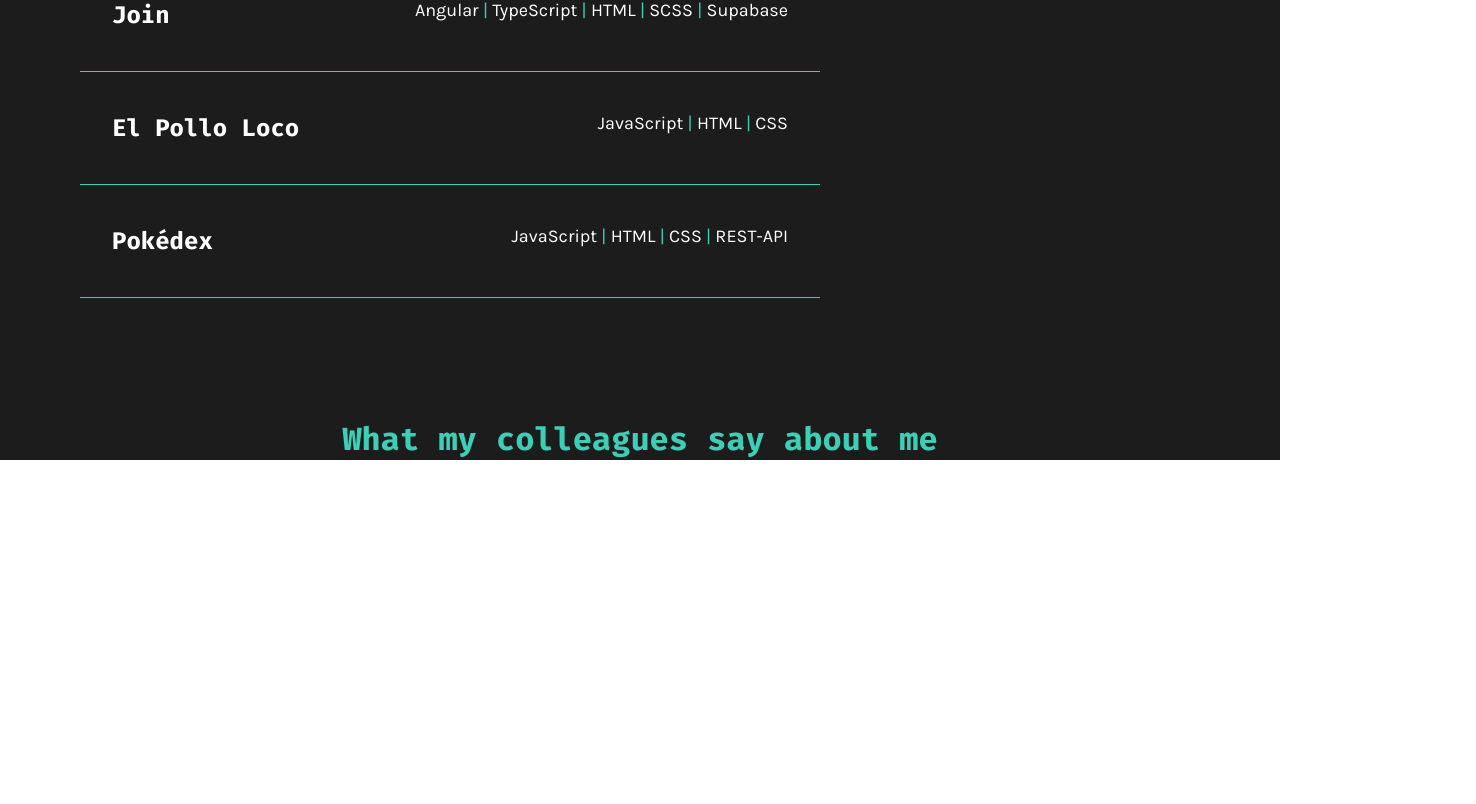
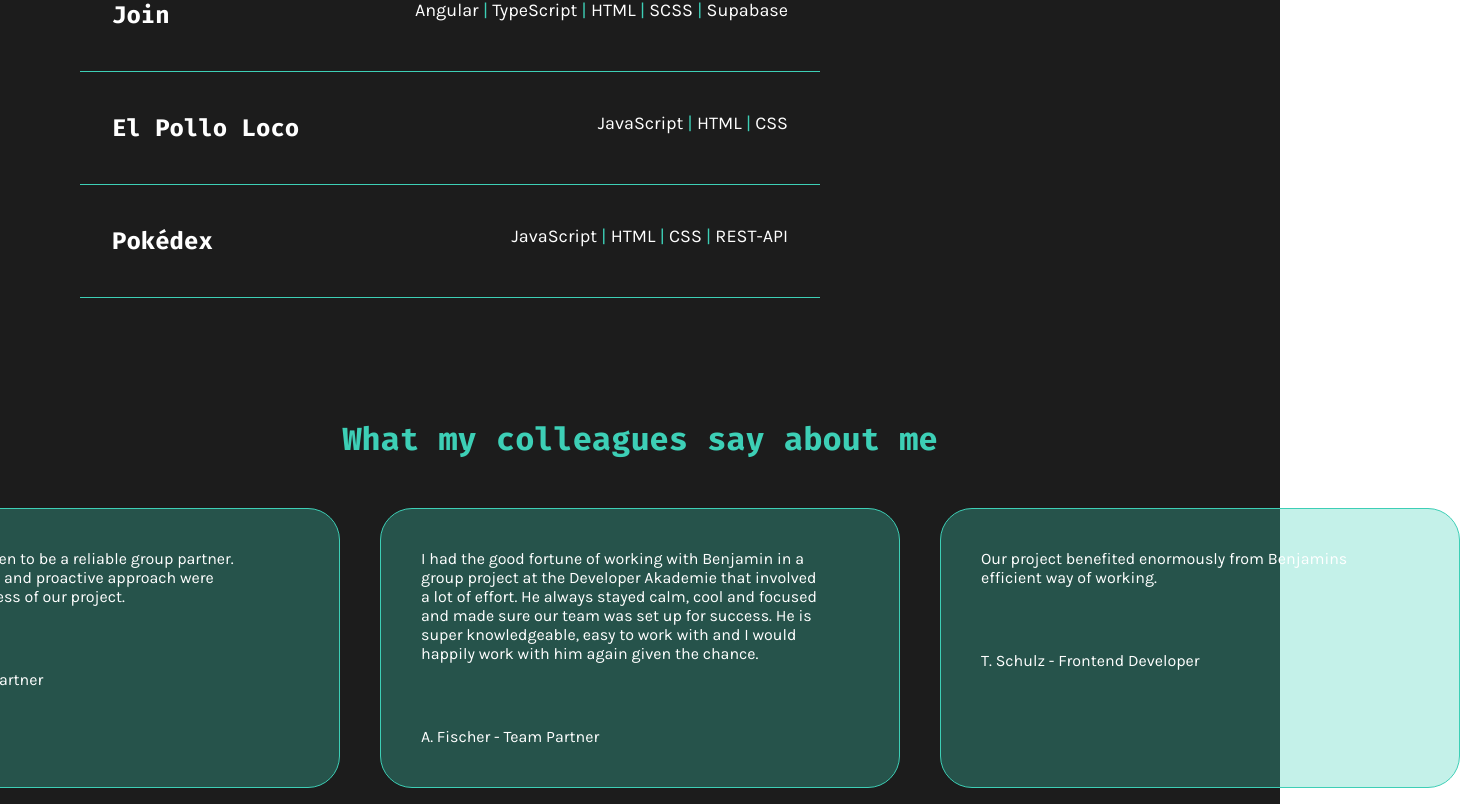
Before and after one commit to B-Blarr/Portfolio, an Angular app in the folder portfolio/: page / in a window 1280 px wide. Shown: the part 2885-3689 px from the top of the page, 1476 px wide, since content can reach past the window. Before the commit the page ends 3345 px from the top, so only its background shows below. Built offline with nearby package versions, Linux system fonts and the light colour scheme; a web font is replaced by a local one.

Commit message:
Changed review components

```diff
--- a/portfolio/src/app/layout/review/review.html
+++ b/portfolio/src/app/layout/review/review.html
@@ -1,6 +1,12 @@
 <section class="content">
 
 <h3>What my colleagues say about me</h3>
-
+<article class="reference-area">
+@for (reference of reviewList; track reference.evaluator) {
+  <article class="reference-card">
+  <app-reference [reference]="reference"></app-reference>
+  </article>
+}
+</article>
 
 </section>
--- a/portfolio/src/app/layout/review/review.scss
+++ b/portfolio/src/app/layout/review/review.scss
@@ -1,15 +1,43 @@
 @use '../../../styles/mixins' as m;
 
-content{
-@include m.content-limitation(row);
-justify-content: center;
-align-items: center;
-// height: 450px;
+.content {
+  @include m.content-limitation();
+  justify-content: center;
+  align-items: center;
+  color: white;
+  font-family: Karla;
+
+  gap: 32px;
 }
 
-h3{
+h3 {
   font-family: Fira Code;
   font-size: 32px;
   color: var(--primary-color);
   text-align: center;
 }
+
+.reference-area {
+  display: flex;
+  padding: 16px;
+  gap: 40px;
+}
+
+.reference-card {
+  background: rgba(61, 207, 182, 0.3);
+  border: 1px solid var(--primary-color);
+  border-radius: 32px;
+  padding: 40px;
+  width: 520px;
+  height: 280px;
+}
+
+.reviewer {
+  // padding-bottom: 16px;
+}
+
+.line {
+}
+
+.evaluator {
+}
--- a/portfolio/src/app/layout/review/review.ts
+++ b/portfolio/src/app/layout/review/review.ts
@@ -1,5 +1,5 @@
 import { Component } from '@angular/core';
-import { Reference } from '../../shared/components/reference/reference';
+import { Reference, ReferenceData } from '../../shared/components/reference/reference';
 
 @Component({
   selector: 'app-review',
@@ -8,5 +8,20 @@ import { Reference } from '../../shared/components/reference/reference';
   styleUrl: './review.scss',
 })
 export class Review {
+  reviewList: ReferenceData[] = [
+    {
+      text: 'Benjamin has proven to be a reliable group partner. His technical skills and proactive approach were crucial to the success of our project.',
+      evaluator: 'H. Janisch - Team Partner',
+    },
 
+    {
+      text: 'I had the good fortune of working with Benjamin in a group project at the Developer Akademie that involved a lot of effort. He always stayed calm, cool and focused and made sure our team was set up for success. He is super knowledgeable, easy to work with and I would happily work with him again given the chance.',
+      evaluator: 'A. Fischer - Team Partner',
+    },
+
+    {
+      text: 'Our project benefited enormously from Benjamins efficient way of working.',
+      evaluator: 'T. Schulz - Frontend Developer',
+    },
+  ];
 }
--- a/portfolio/src/app/shared/components/reference/reference.html
+++ b/portfolio/src/app/shared/components/reference/reference.html
@@ -1 +1,9 @@
-<p>reference works!</p>
+<section class="content">
+
+<p>{{ reference.text }}</p>
+
+<div class="reviewer">
+  <div class="line"></div>
+  <span class="evaluator"> {{ reference.evaluator }} </span>
+</div>
+</section>
--- a/portfolio/src/app/shared/components/reference/reference.scss
+++ b/portfolio/src/app/shared/components/reference/reference.scss
@@ -0,0 +1,7 @@
+.content{
+  display: flex;
+  flex-direction: column;
+  max-width: 400px;
+  gap: 64px;
+  // height: 280px;
+}
```
Also changed, not shown: portfolio/src/app/shared/components/reference/reference.ts (+14 -1 lines).
